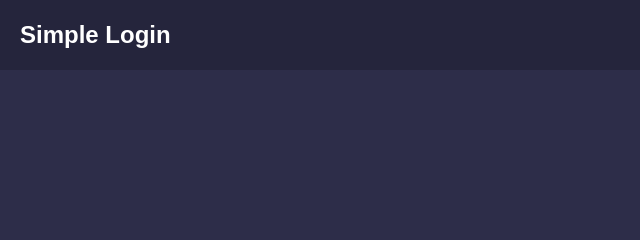
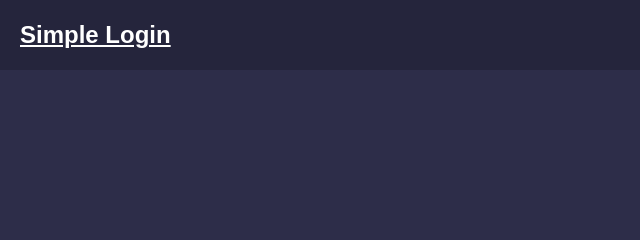
Before and after one commit to Vocaaaa/group-code, a website: page public/home.html in a window 1280 px wide. Shown: the top 240 px of the page, 0-640 px from the left. Drawn offline with Linux system fonts and the light colour scheme.

Commit message:
a tag home fix

```diff
--- a/public/home.html
+++ b/public/home.html
@@ -10,7 +10,7 @@
 </head>
 <body>
     <div class="topbar">
-        <h2>Simple Login</h2>
+        <a href="index.html"><h2>Simple Login</h2></a>
         <ul>
             <li><a href="index.html">Sign out!</a></li>
         </ul>
```
